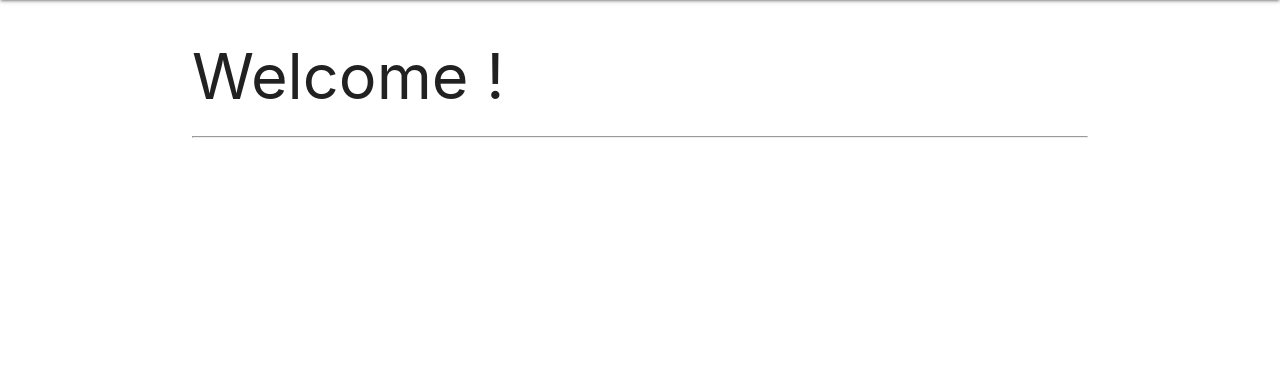
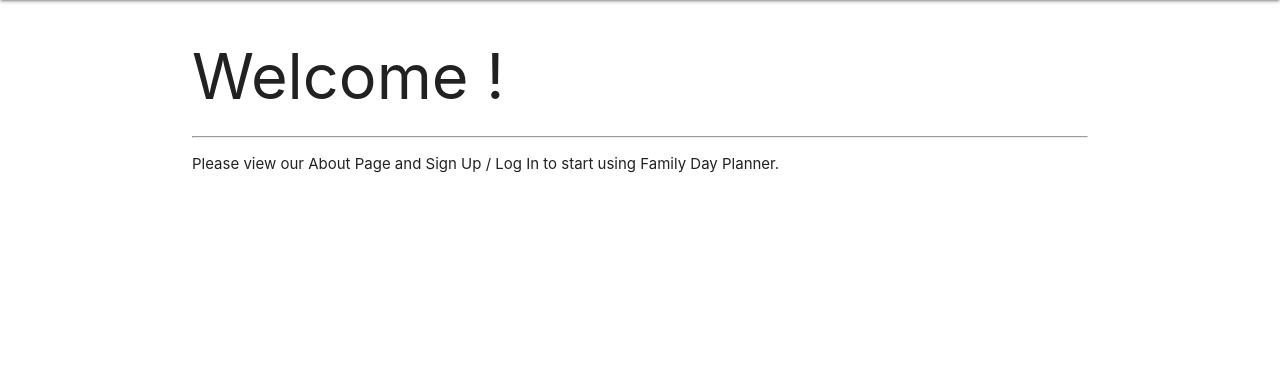
Before and after one commit to DavidGriffinMartin/Family-Day-Planner, a Django app: template main_app/templates/home.html in a window 1280 px wide. Shown: the part 64-436 px from the top of the page. Run offline with Django 4.2, Linux system fonts and the light colour scheme; the template is opened without the code that fills it, so the values that code supplies are empty.

Commit message:
wip: Updates Home details.

```diff
--- a/main_app/templates/home.html
+++ b/main_app/templates/home.html
@@ -2,5 +2,6 @@
 
 <h1>Welcome !</h1>
 <hr />
+<p>Please view our About Page and Sign Up / Log In to start using Family Day Planner.</p>
 
 {% endblock %}
```
